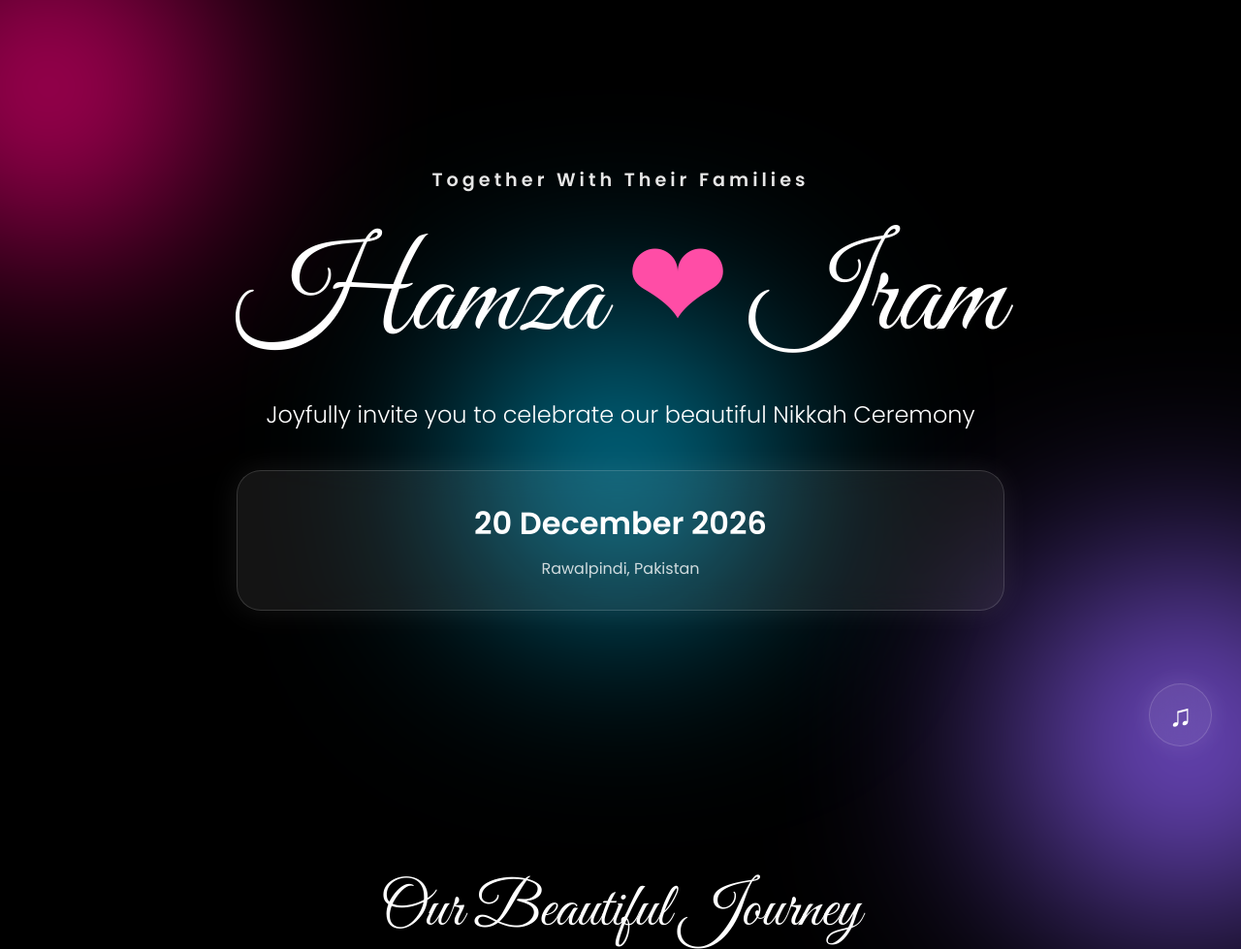
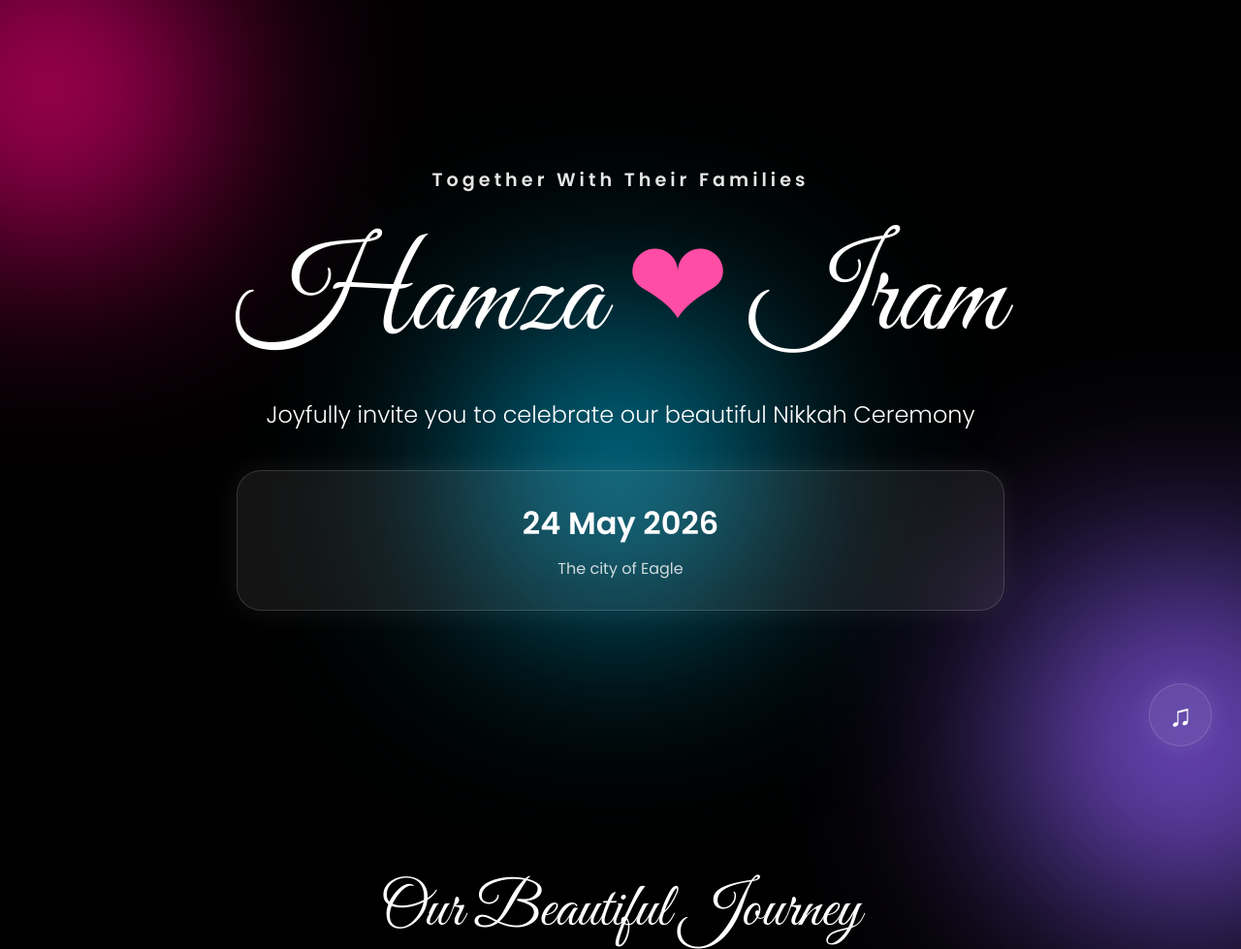
Before and after one commit to jhonhook/Marriage, a Flask app: page / in a window 1280 px wide. Shown: the top 979 px of the page at 97% size. Run offline with Flask 3, Linux system fonts and the light colour scheme.

Commit message:
Change event date and location in index.html
Updated the date and location in the hero section.

```diff
--- a/templates/index.html
+++ b/templates/index.html
@@ -74,9 +74,9 @@
 
             <div class="glass-card">
 
-                <h2>20 December 2026</h2>
+                <h2>24 May 2026</h2>
 
-                <p>Rawalpindi, Pakistan</p>
+                <p>The city of Eagle</p>
 
             </div>
 
```
